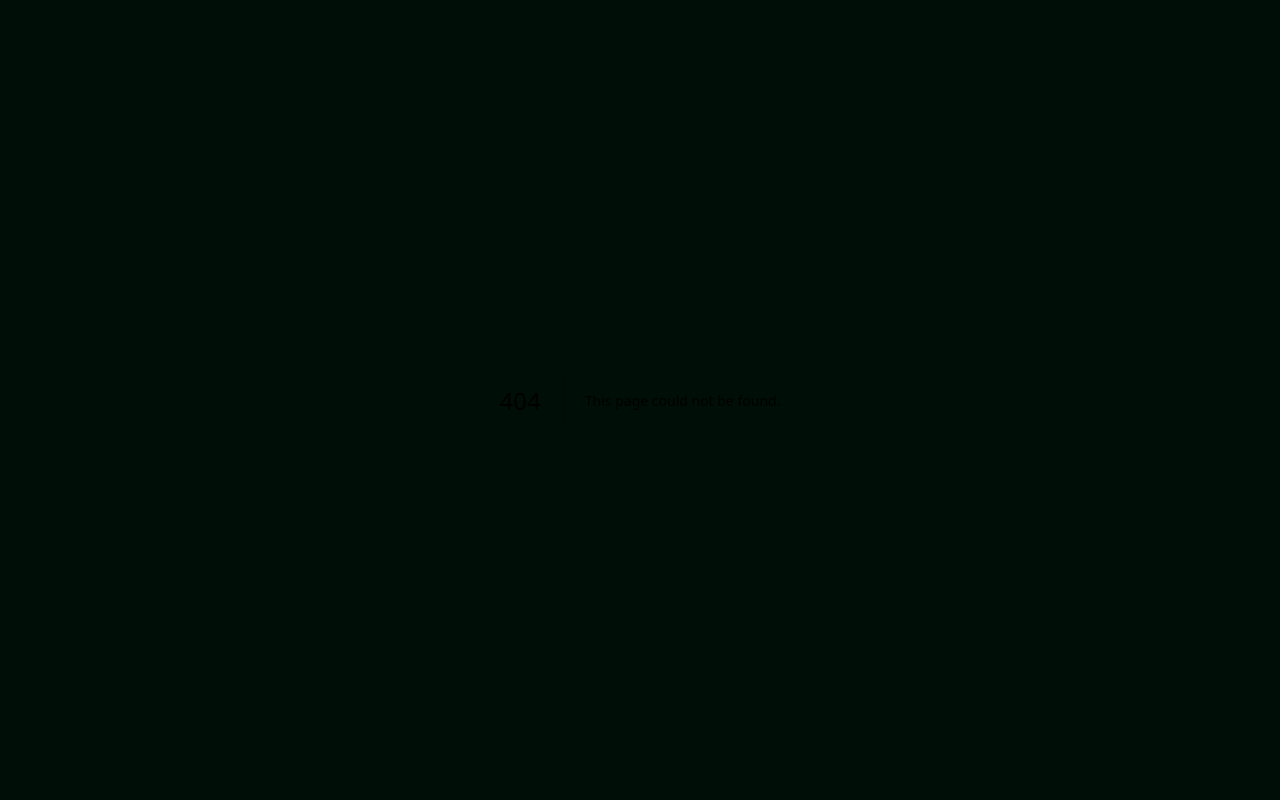
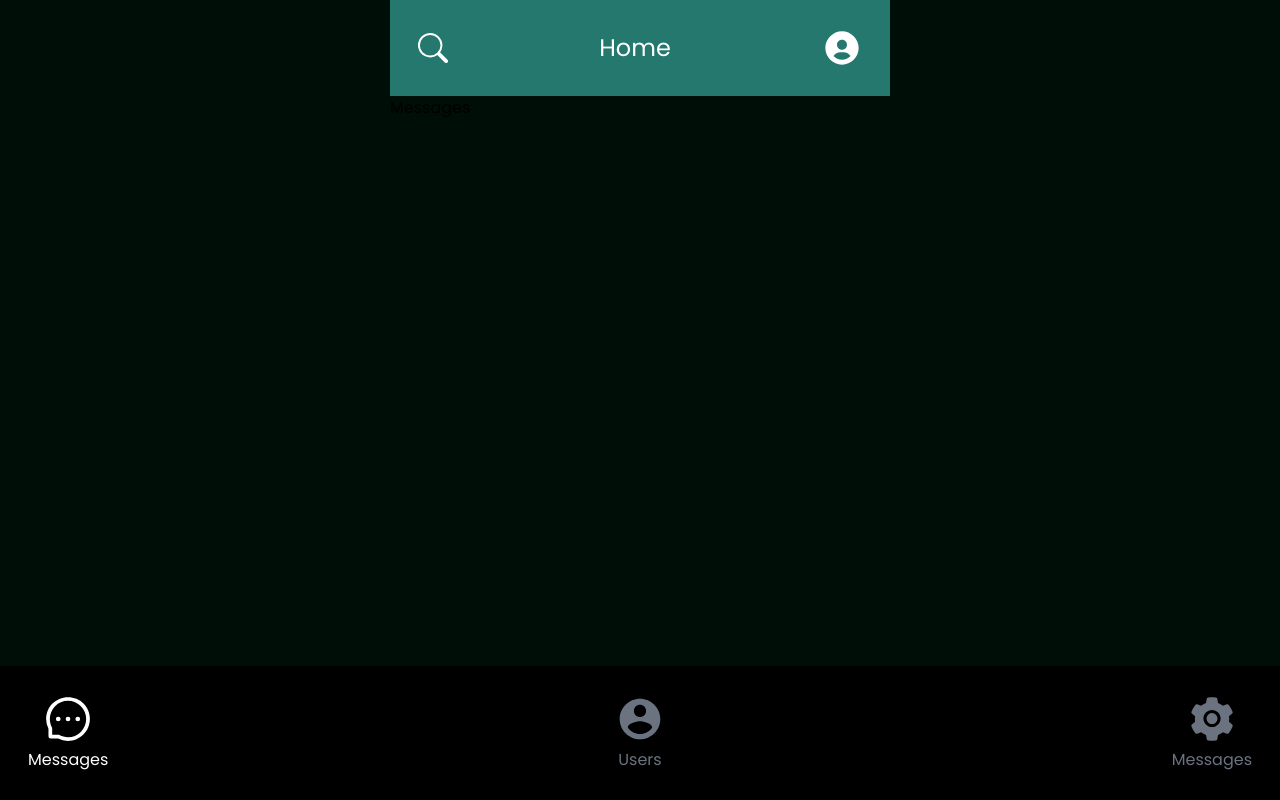
Before and after one commit to ashmeetsmonga/nextjs-chat-app, a Next.js app: page /loggedIn/messages in a window 1280 px wide. Before the commit this address had no page. Built offline with nearby package versions, Linux system fonts and the light colour scheme.

Commit message:
added link to messages and users

```diff
--- a/app/loggedIn/components/Bottombar.tsx
+++ b/app/loggedIn/components/Bottombar.tsx
@@ -1,22 +1,32 @@
+"use client";
+
+import { useRouter } from "next/navigation";
 import React from "react";
 import { AiOutlineMessage, AiFillSetting } from "react-icons/ai";
 import { IoMdContact } from "react-icons/io";
 
 const Bottombar = () => {
+	const router = useRouter();
 	return (
 		<div className='w-full p-7 flex justify-between fixed bottom-0 left-0 text-white bg-black'>
-			<div className='flex flex-col gap-1 items-center'>
+			<button
+				onClick={() => router.push("/loggedIn/messages")}
+				className='flex flex-col gap-1 items-center'
+			>
 				<AiOutlineMessage size={50} />
 				<p>Messages</p>
-			</div>
-			<div className='flex flex-col gap-1 items-center text-gray-500'>
+			</button>
+			<button
+				onClick={() => router.push("/loggedIn/users")}
+				className='flex flex-col gap-1 items-center text-gray-500'
+			>
 				<IoMdContact size={50} />
 				<p>Users</p>
-			</div>
-			<div className='flex flex-col gap-1 items-center text-gray-500'>
+			</button>
+			<button className='flex flex-col gap-1 items-center text-gray-500'>
 				<AiFillSetting size={50} />
 				<p>Messages</p>
-			</div>
+			</button>
 		</div>
 	);
 };
--- a/app/loggedIn/layout.tsx
+++ b/app/loggedIn/layout.tsx
@@ -8,7 +8,7 @@ interface LayoutProps {
 
 const Layout: React.FC<LayoutProps> = ({ children }) => {
 	return (
-		<div className='relative w-full h-full'>
+		<div className='relative w-full'>
 			<Topbar />
 			{children}
 			<Bottombar />
--- /dev/null
+++ b/app/loggedIn/messages/page.tsx
@@ -0,0 +1,7 @@
+import React from "react";
+
+const Messages = () => {
+	return <div>Messages</div>;
+};
+
+export default Messages;
--- a/app/loggedIn/users/page.tsx
+++ b/app/loggedIn/users/page.tsx
@@ -1,12 +1,12 @@
 import { getUsers } from "@/app/actions/getUsers";
 import React from "react";
-import User from "../components/User";
+import User from "./components/User";
 
 const Users = async () => {
 	const users = await getUsers();
 
 	return (
-		<div className='w-full h-full outline'>
+		<div className='w-full'>
 			{users.map((user) => (
 				<User key={user.id} user={user} />
 			))}
```
Also changed, not shown: app/loggedIn/users/components/User.tsx (renamed from app/loggedIn/components/User.tsx).
